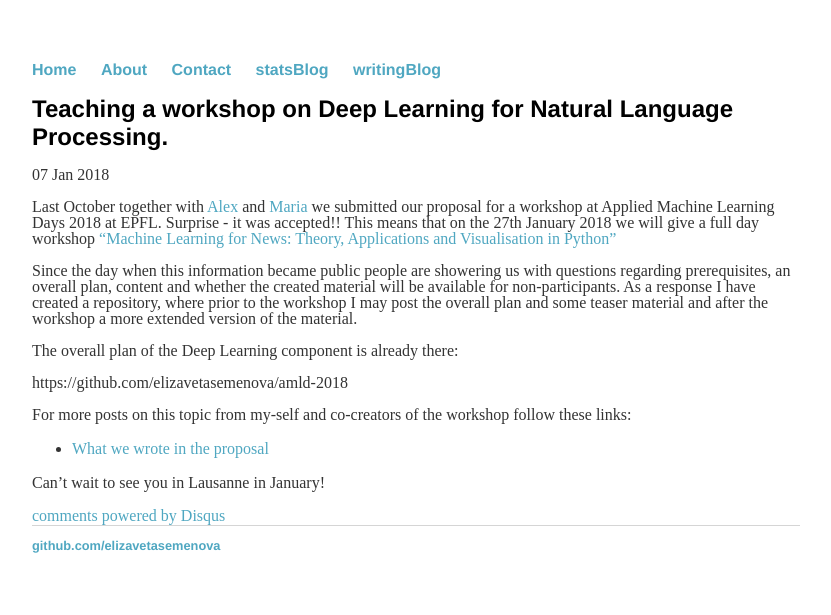
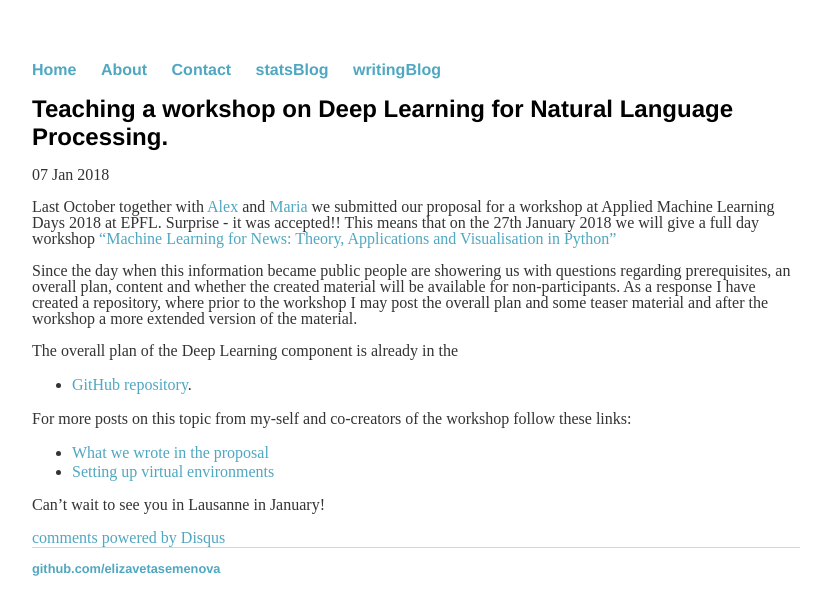
Before and after one commit to elizavetasemenova/elizavetasemenova.github.io, a Jekyll site: the page built from _posts/2018-01-07-Teaching-a-workshop-on-DL-for-NLP.md, in a window 1280 px wide. Shown: the top 615 px of the page, without its empty margins (224-1055 px from the left). Built offline with Jekyll 4.4.1, drawn with Linux system fonts in a browser that asks for light colours; comment, search, counter and statistics services are not loaded.

Commit message:
Update 2018-01-07-Teaching-a-workshop-on-DL-for-NLP.md

```diff
--- a/_posts/2018-01-07-Teaching-a-workshop-on-DL-for-NLP.md
+++ b/_posts/2018-01-07-Teaching-a-workshop-on-DL-for-NLP.md
@@ -12,11 +12,12 @@ proposal for a workshop at Applied Machine Learning Days 2018 at EPFL. Surprise
 
 Since the day when this information became public people are showering us with questions regarding prerequisites, an overall plan, content and whether the created material will be available for non-participants. As a response I have created a repository, where prior to the workshop I may post the overall plan and some teaser material and after the workshop a more extended version of the material.
 
-The overall plan of the Deep Learning component is already there:
+The overall plan of the Deep Learning component is already in the
 
-https://github.com/elizavetasemenova/amld-2018
+* [GitHub repository](https://github.com/elizavetasemenova/amld-2018).
 
 For more posts on this topic from my-self and co-creators of the workshop follow these links:
 * [What we wrote in the proposal](https://elizavetasemenova.github.io/blog/2018/01/08/AMLD2018-workshop-proposal)
+* [Setting up virtual environments](https://elizavetasemenova.github.io/blog/2018/01/18/Setting-up-virtual-environment)
 
 Can't wait to see you in Lausanne in January!
```
